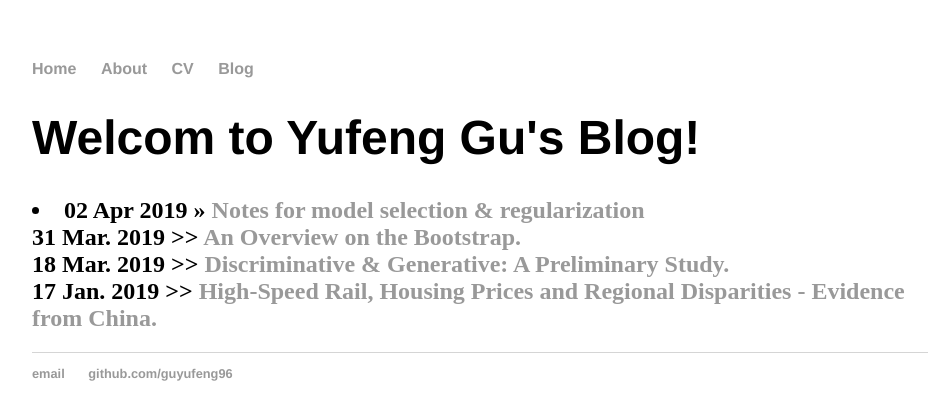
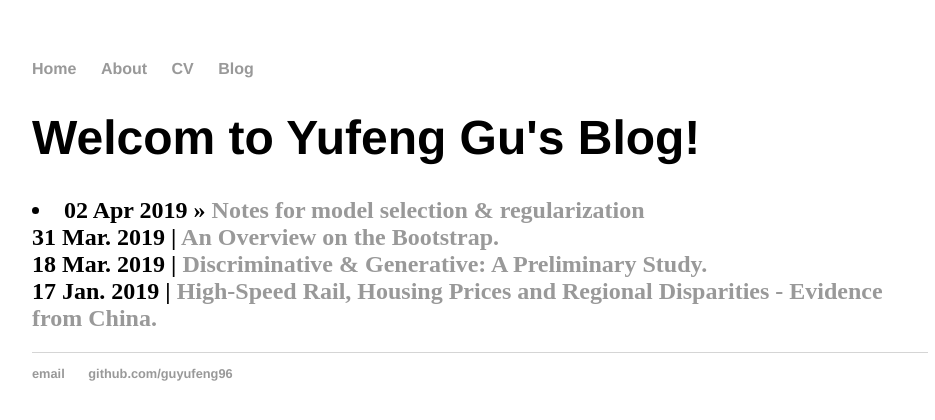
Before and after one commit to guyufeng96/guyufeng.github.io, a Jekyll site: the page built from blog/index.html, in a window 1280 px wide. Shown: the top 420 px of the page, without its empty margins (160-1095 px from the left). Built offline with Jekyll 4.4.1, drawn with Linux system fonts in a browser that asks for light colours.

```diff
--- a/blog/index.html
+++ b/blog/index.html
@@ -7,7 +7,7 @@ title: Welcom to Yufeng Gu's Blog!
 		{% for post in site.posts %}
 	    <li><span>{{ post.date | date_to_string }}</span> » <a href="{{ post.url }}" title="{{ post.title }}">{{ post.title }}</a></li>
 	  {% endfor %}
-		31 Mar. 2019 >> <a href="{{site.baseurl}}/homework/hw2.pdf">An Overview on the Bootstrap.</a><br/>
-		18 Mar. 2019 >> <a href="{{site.baseurl}}/homework/hw1.pdf">Discriminative & Generative: A Preliminary Study.</a><br/>
-		17 Jan. 2019 >> <a href="{{site.baseurl}}/article/High-Speed Rail, Housing Prices and Regional Disparities - Evidence from China.pdf">High-Speed Rail, Housing Prices and Regional Disparities - Evidence from China.</a>
+		31 Mar. 2019 | <a href="{{site.baseurl}}/homework/hw2.pdf">An Overview on the Bootstrap.</a><br/>
+		18 Mar. 2019 | <a href="{{site.baseurl}}/homework/hw1.pdf">Discriminative & Generative: A Preliminary Study.</a><br/>
+		17 Jan. 2019 | <a href="{{site.baseurl}}/article/High-Speed Rail, Housing Prices and Regional Disparities - Evidence from China.pdf">High-Speed Rail, Housing Prices and Regional Disparities - Evidence from China.</a>
 </h2>
```
